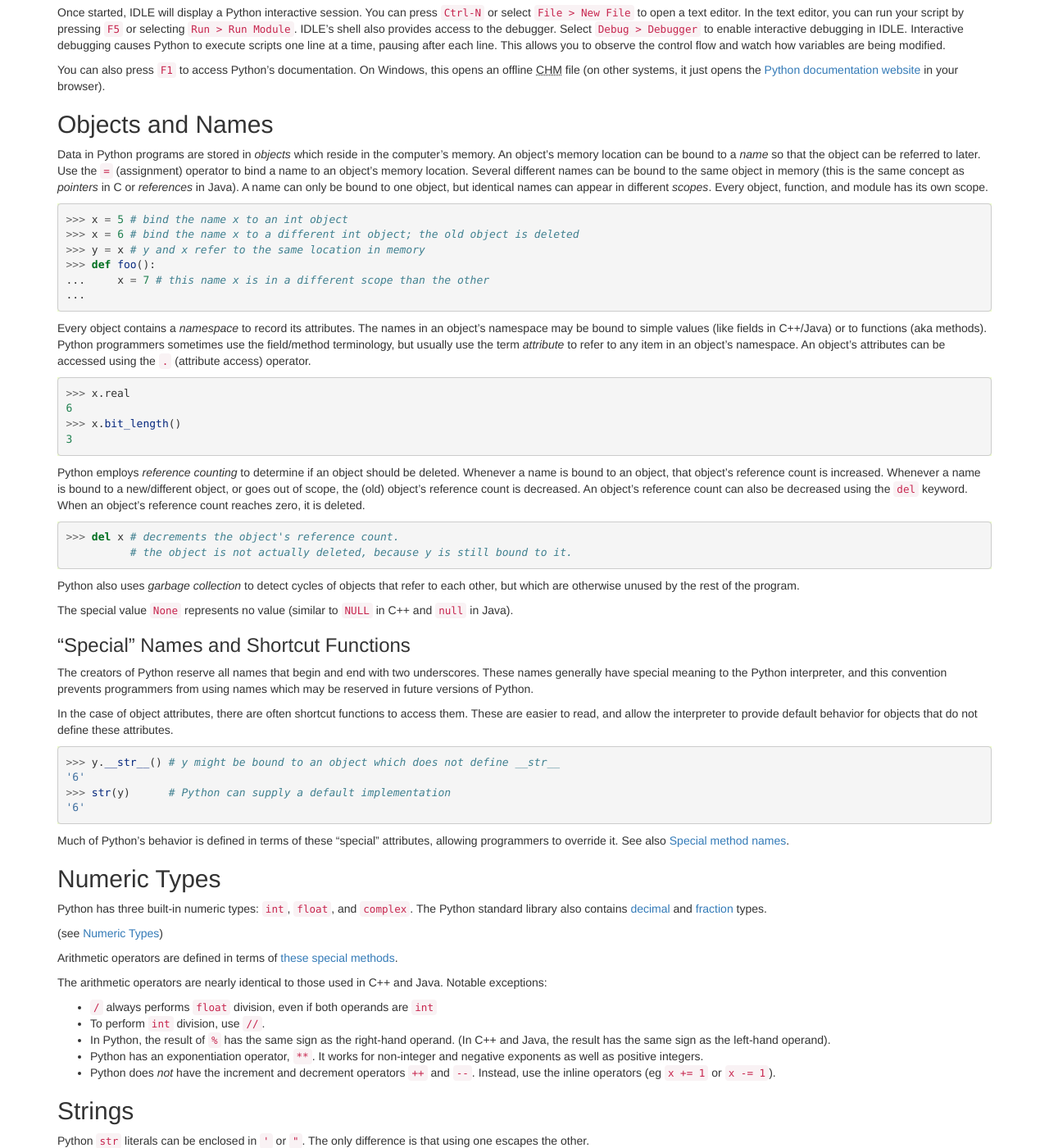
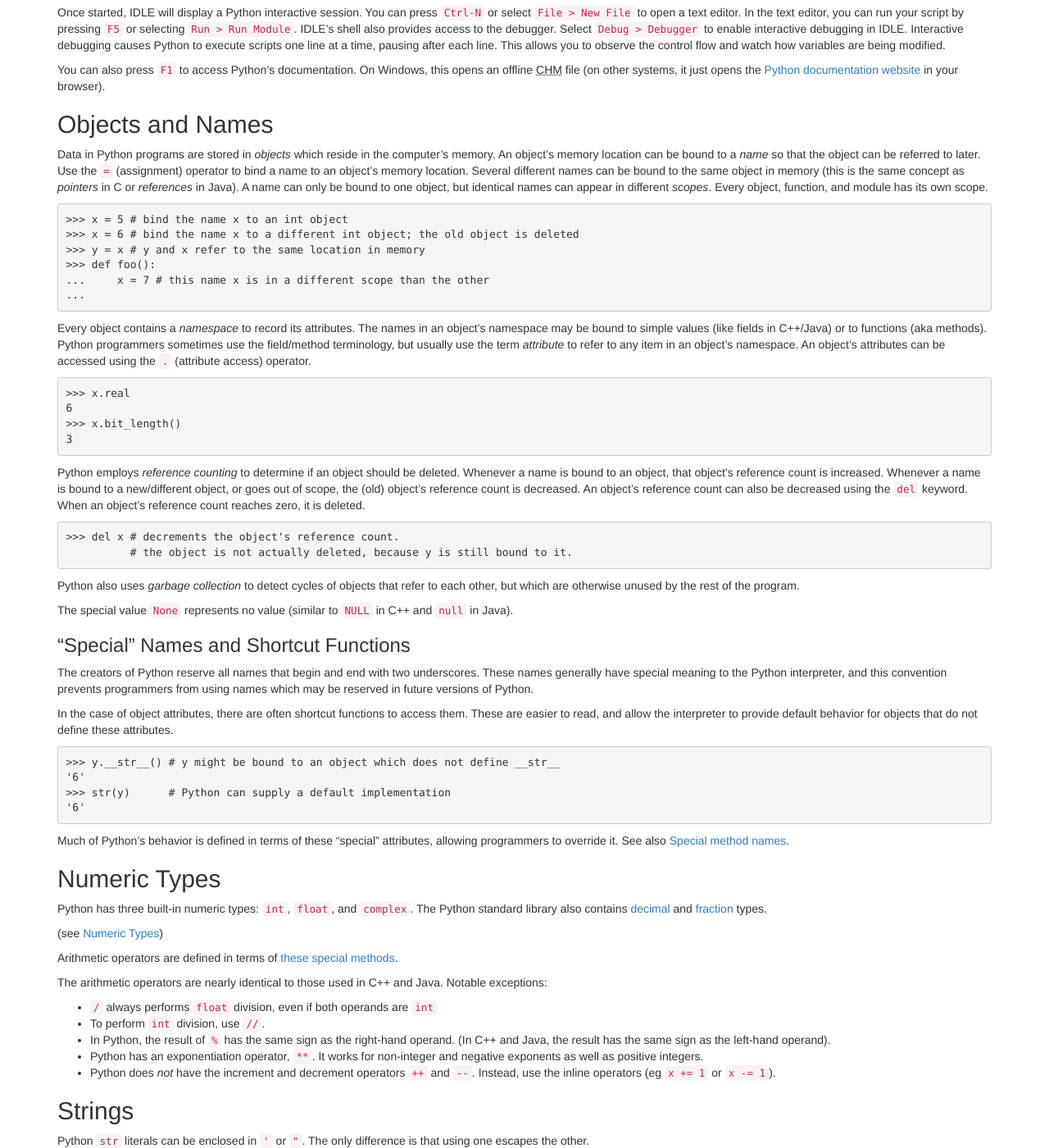
Before and after one commit to SaddlebackCSS/SaddlebackCSS.github.io, a Jekyll site: the page built from _posts/tutorials/python/basic/2016-01-07-python-basics-0.md, in a window 1280 px wide and 1400 px high, scrolled down 1868 px. Shown: the whole window at 82% size. Built offline with Jekyll 4.4.1, drawn with Linux system fonts in a browser that asks for light colours; nearby versions of some CDN libraries; library files that are not in the unit come from our copies; some of the changed text lies outside the part shown.

Commit message:
changed pygments lexer to pycon where appropriate

```diff
--- a/_posts/tutorials/python/basic/2016-01-07-python-basics-0.md
+++ b/_posts/tutorials/python/basic/2016-01-07-python-basics-0.md
@@ -19,7 +19,7 @@ I will be using the following conventions in this series.
 
 Lines that start with `>>> ` are to be typed into the Python interactive shell.
 
-{% highlight python %}
+{% highlight pycon %}
 >>> print('hello, world!')
 hello, world!
 {% endhighlight %}
@@ -85,7 +85,7 @@ $ python3
 This will run the interpreter in interactive mode, allowing you to enter Python
 expressions, which will be evaluated immediately and the results printed.
 
-{% highlight python %}
+{% highlight pycon %}
 >>> print('hello')
 hello
 {% endhighlight %}
@@ -157,7 +157,7 @@ A name can only be bound to one object, but identical names can appear in
 different *scopes*.
 Every object, function, and module has its own scope.
 
-{% highlight python %}
+{% highlight pycon %}
 >>> x = 5 # bind the name x to an int object
 >>> x = 6 # bind the name x to a different int object; the old object is deleted
 >>> y = x # y and x refer to the same location in memory
@@ -174,7 +174,7 @@ use the term *attribute* to refer to any item in an object's namespace.
 An object's attributes can be accessed using the `.` (attribute access)
 operator.
 
-{% highlight python %}
+{% highlight pycon %}
 >>> x.real
 6
 >>> x.bit_length()
@@ -189,7 +189,7 @@ Whenever a name is bound to a new/different object, or goes out of scope, the
 An object's reference count can also be decreased using the `del` keyword.
 When an object's reference count reaches zero, it is deleted.
 
-{% highlight python %}
+{% highlight pycon %}
 >>> del x # decrements the object's reference count.
           # the object is not actually deleted, because y is still bound to it.
 {% endhighlight %}
@@ -212,7 +212,7 @@ them.
 These are easier to read, and allow the interpreter to provide default behavior
 for objects that do not define these attributes.
 
-{% highlight python %}
+{% highlight pycon %}
 >>> y.__str__() # y might be bound to an object which does not define __str__
 '6'
 >>> str(y)      # Python can supply a default implementation
@@ -290,7 +290,7 @@ You can also have a raw multiline string by prefixing it with `r`.
 
 Strings can be concatenated using `+`.
 
-{% highlight python %}
+{% highlight pycon %}
 >>> s1 = 'hello'
 >>> s2 = 'world'
 >>> s3 = s1 + ' ' + s2
@@ -302,14 +302,14 @@ Strings can only be concatenated with other strings.
 To concatenate other values, pass them to the `str` function
 (it's better to use formatting, below).
 
-{% highlight python %}
+{% highlight pycon %}
 >>> s1 + ' ' + str(47)
 'hello 47'
 {% endhighlight %}
 
 Strings can be repeated using `*`. The other operand must be an `int`.
 
-{% highlight python %}
+{% highlight pycon %}
 >>> s1 * 3
 'hellohellohello'
 >>> 3 * s1
@@ -318,7 +318,7 @@ Strings can be repeated using `*`. The other operand must be an `int`.
 
 You can get the length of a `str` using `len`.
 
-{% highlight python %}
+{% highlight pycon %}
 >>> print(s3, "is", len(s3), "letters long")
 hello world is 11 letters long
 {% endhighlight %}
@@ -382,7 +382,7 @@ and [Format examples](https://docs.python.org/3/library/string.html#format-examp
 
 To get an individual character, use the subscript operator.
 
-{% highlight python %}
+{% highlight pycon %}
 >>> s = "Hello"
 >>> s[2]
 'l'
@@ -391,7 +391,7 @@ To get an individual character, use the subscript operator.
 Python's subscript operator can also use ranges (called slices).
 The range consists of the first index, up to and *not* including the last index.
 
-{% highlight python %}
+{% highlight pycon %}
 >>> s[2:4]
 'll'
 >>> s[2:5]
@@ -401,7 +401,7 @@ The range consists of the first index, up to and *not* including the last index.
 Omitting the first index defaults to 0, omitting the last index defaults to
 the end of the string.
 
-{% highlight python %}
+{% highlight pycon %}
 >>> s[:2]
 'He'
 >>> s[2:]
@@ -410,7 +410,7 @@ the end of the string.
 
 Negative indices count from the end.
 
-{% highlight python %}
+{% highlight pycon %}
 >>> s[-1]
 'o'
 >>> s[-4:]
@@ -419,7 +419,7 @@ Negative indices count from the end.
 
 You can get the index of a substring using `find`.
 
-{% highlight python %}
+{% highlight pycon %}
 >>> s.find('e')
 1
 >>> s.find('lo')
@@ -430,7 +430,7 @@ You can get the index of a substring using `find`.
 
 You can get the *last* index of a substring using `rfind`.
 
-{% highlight python %}
+{% highlight pycon %}
 >>> s.find('l')
 2
 >>> s.rfind('l')
@@ -439,7 +439,7 @@ You can get the *last* index of a substring using `rfind`.
 
 You can replace all occurrences of a substring with another using `replace`.
 
-{% highlight python %}
+{% highlight pycon %}
 >>> '1,2,3'.replace(',', '|')
 '1|2|3'
 >>> '1,2,3'.replace(',', 'abacadabra')
@@ -449,14 +449,14 @@ You can replace all occurrences of a substring with another using `replace`.
 You can divide a string based on a delimiter using `split`.
 The result is a `list` of strings.
 
-{% highlight python %}
+{% highlight pycon %}
 >>> '1,2,3'.split(',')
 ['1', '2', '3']
 {% endhighlight %}
 
 Without a parameter, `split` splits on whitespace.
 
-{% highlight python %}
+{% highlight pycon %}
 >>> '1     2\t3'.split()
 ['1', '2', '3']
 {% endhighlight %}
@@ -464,14 +464,14 @@ Without a parameter, `split` splits on whitespace.
 If you have a multiline string, you can get a list of the individual lines
 using `splitlines`.
 
-{% highlight python %}
+{% highlight pycon %}
 >>> 'ab c\n\nde fg\rkl\r\n'.splitlines()
 ['ab c', '', 'de fg', 'kl']
 {% endhighlight %}
 
 You can combine the elements of a sequence on a delimiter using `join`.
 
-{% highlight python %}
+{% highlight pycon %}
 >>> ', '.join([1, 2, 3])
 '1, 2, 3'
 {% endhighlight %}
@@ -680,7 +680,7 @@ Packages and modules can be loaded using the `import` statement.
 The Python interpreter has a search path where it searches for packages and
 modules. The search path can be accessed using `sys.path`:
 
-{% highlight python %}
+{% highlight pycon %}
 >>> import sys
 >>> sys.path
 ['', '/home/sean/SaddlebackCSS/SaddlebackCSS.github.io', '/usr/lib/python3.4', '/usr/lib/python3.4/plat-x86_64-linux-gnu', '/usr/lib/python3.4/lib-dynload', '/usr/local/lib/python3.4/dist-packages', '/usr/lib/python3/dist-packages']
@@ -693,7 +693,7 @@ The `import` statement has an alternate form: `from`.
 The difference is that `import` will create a namespace for the imported module
 while `from` will bring names in the module into the current namespace.
 
-{% highlight python %}
+{% highlight pycon %}
 >>> import math
 >>> math.sin(math.radians(45)) # sine of 45 degrees (sin expects radians)
 0.7071067811865475
@@ -705,7 +705,7 @@ while `from` will bring names in the module into the current namespace.
 Both `import` and `from` can use the `as` keyword to assign an alias to the
 imported module.
 
-{% highlight python %}
+{% highlight pycon %}
 >>> import math as m
 >>> m.sin(m.radians(45))
 0.7071067811865475
```
